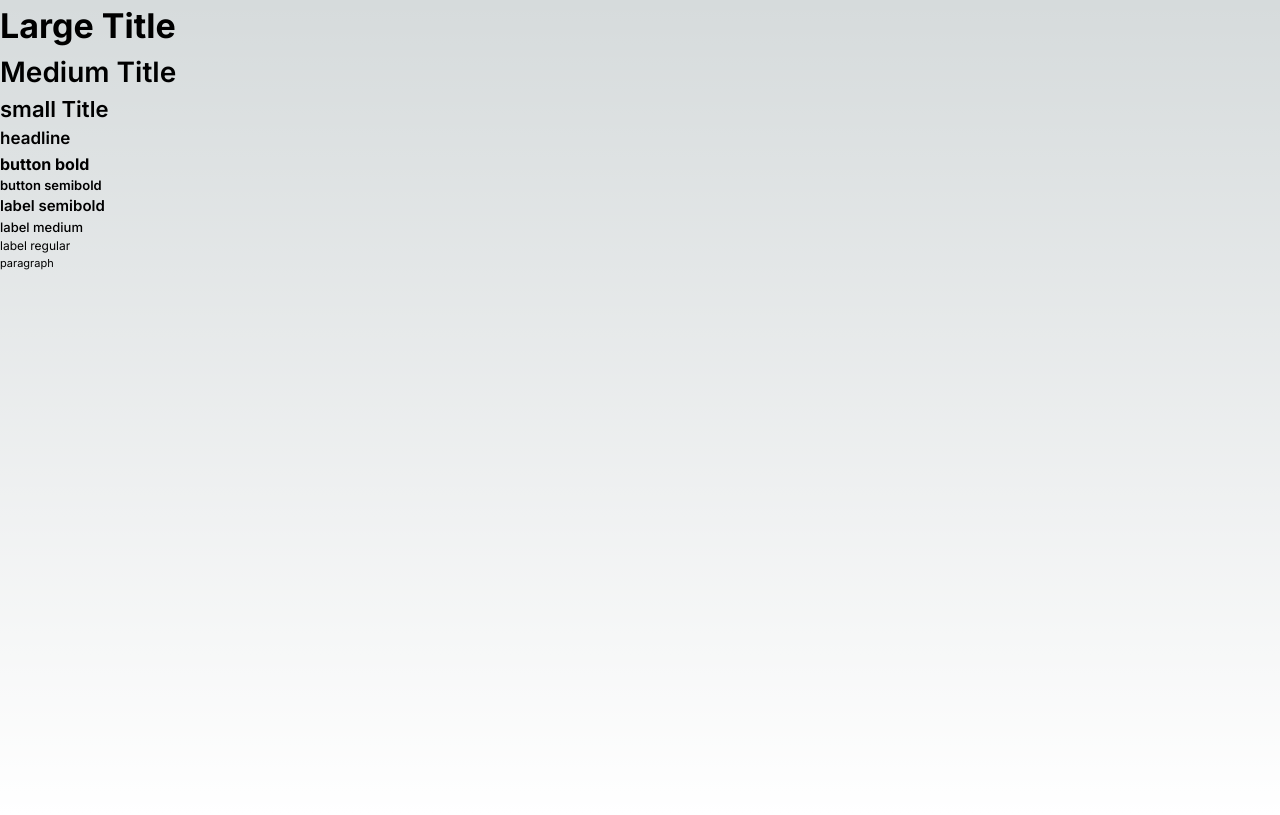
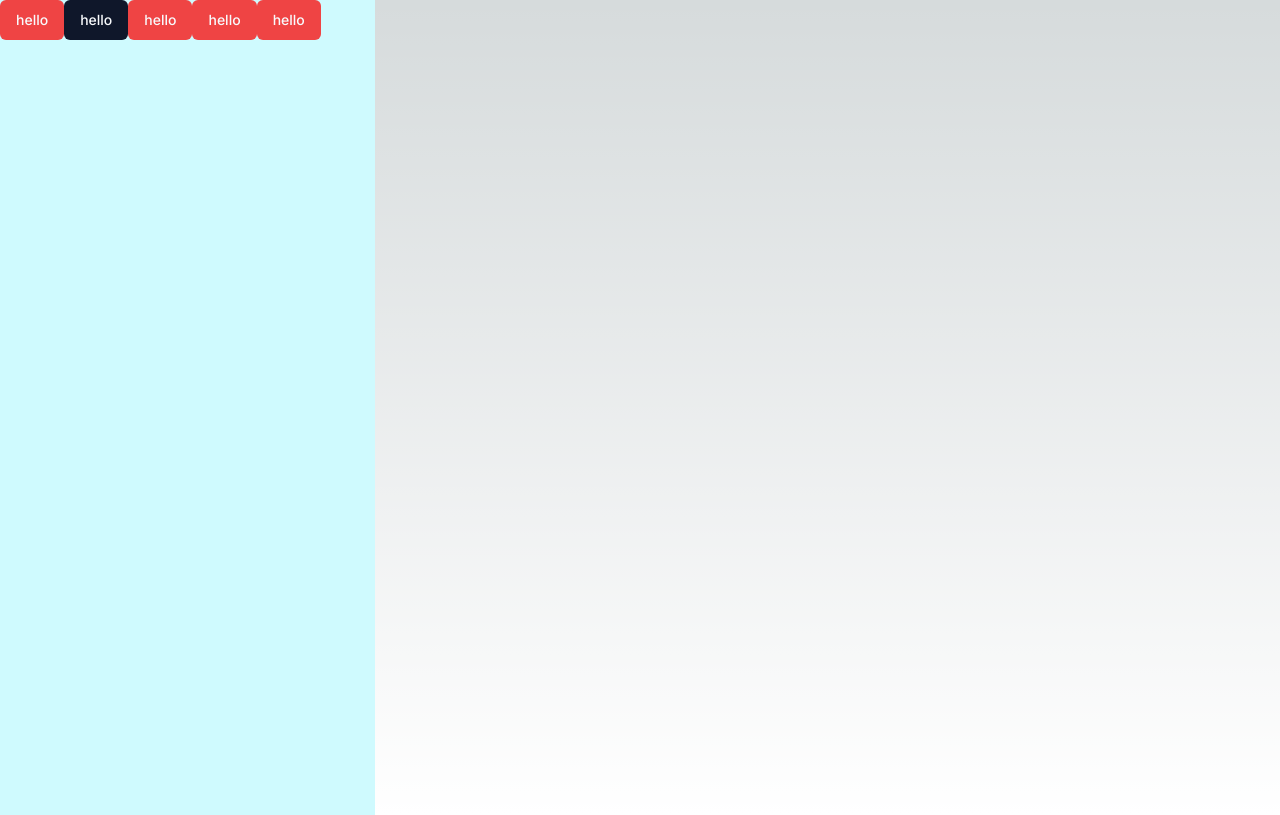
Before and after one commit to KDT-BokJob/project-please-front, a Next.js app: page / in a window 1280 px wide. Built offline with nearby package versions, Linux system fonts and the light colour scheme.

Commit message:
🚚 Chore: tailwind colors extends안으로 이동
extend 안에 colors를 정의하지 않으면 tailwind에서 제공하는 colors를 사용하지 못하게 되어 수정하였습니다

```diff
--- a/src/app/page.tsx
+++ b/src/app/page.tsx
@@ -1,18 +1,15 @@
+import { Button } from '@/components/ui/button'
 import Image from 'next/image'
 
 export default function Home() {
   return (
     <main className="w-[375px] h-[815px] bg-cyan-100">
-      <p className="title-l">Large Title</p>
-      <p className="title-m">Medium Title</p>
-      <p className="title-s">small Title</p>
-      <p className="headline">headline</p>
-      <p className="btn-bold">button bold</p>
-      <p className="btn-semi">button semibold</p>
-      <p className="label-semi">label semibold</p>
-      <p className="label-m">label medium</p>
-      <p className="label-nomal">label regular</p>
-      <p className="paragraph">paragraph</p>
+      <Button variant="primary" label={'hello'}/>
+      <Button label={'hello'}/>
+      <Button variant="primary" label={'hello'}/>
+      <Button variant="primary" label={'hello'}/>
+      <Button variant="primary" label={'hello'}/>
+
     </main>
   )
 }
--- a/src/components/ui/button.tsx
+++ b/src/components/ui/button.tsx
@@ -11,7 +11,7 @@ const buttonVariants = cva(
       variant: {
         default:
           'bg-slate-900 text-slate-50 hover:bg-slate-900/90 dark:bg-slate-50 dark:text-slate-900 dark:hover:bg-slate-50/90',
-        destructive:
+        primary:
           'bg-red-500 text-slate-50 hover:bg-red-500/90 dark:bg-red-900 dark:text-slate-50 dark:hover:bg-red-900/90',
         outline:
           'border border-slate-200 bg-white hover:bg-slate-100 hover:text-slate-900 dark:border-slate-800 dark:bg-slate-950 dark:hover:bg-slate-800 dark:hover:text-slate-50',
@@ -37,13 +37,16 @@ const buttonVariants = cva(
 export interface ButtonProps
   extends React.ButtonHTMLAttributes<HTMLButtonElement>,
     VariantProps<typeof buttonVariants> {
-  asChild?: boolean
+      label?: string;
+      children?: React.ReactElement;
 }
 
 const Button = React.forwardRef<HTMLButtonElement, ButtonProps>(
-  ({ className, variant, size, asChild = false, ...props }, ref) => {
-    const Comp = asChild ? Slot : 'button'
-    return <Comp className={cn(buttonVariants({ variant, size, className }))} ref={ref} {...props} />
+  ({ className, variant, size, children, label,...props }, ref) => {
+    return <button className={cn(buttonVariants({ variant, size, className }))} ref={ref} {...props}>
+      {children&& children}
+      {label&&label}
+    </button>
   },
 )
 Button.displayName = 'Button'
--- a/tailwind.config.js
+++ b/tailwind.config.js
@@ -4,6 +4,15 @@ module.exports = {
   darkMode: ['class'],
   content: ['./pages/**/*.{ts,tsx}', './components/**/*.{ts,tsx}', './app/**/*.{ts,tsx}', './src/**/*.{ts,tsx}'],
   theme: {
+
+    container: {
+      center: true,
+      padding: '2rem',
+      screens: {
+        '2xl': '1400px',
+      },
+    },
+    extend: {
       colors: {
         'brand-primary-nomal': '#3CB371',
         'brand-primary-light': '#44CD81',
@@ -24,14 +33,6 @@ module.exports = {
         'base-bright-light':'#FFFFFF',
         'base-bright-dark':'#DDDDDD',
       },
-    container: {
-      center: true,
-      padding: '2rem',
-      screens: {
-        '2xl': '1400px',
-      },
-    },
-    extend: {
       keyframes: {
         'accordion-down': {
           from: { height: 0 },
@@ -42,6 +43,7 @@ module.exports = {
           to: { height: 0 },
         },
       },
+
       animation: {
         'accordion-down': 'accordion-down 0.2s ease-out',
         'accordion-up': 'accordion-up 0.2s ease-out',
```
Lines whose indentation alone changed are shown as unchanged.
